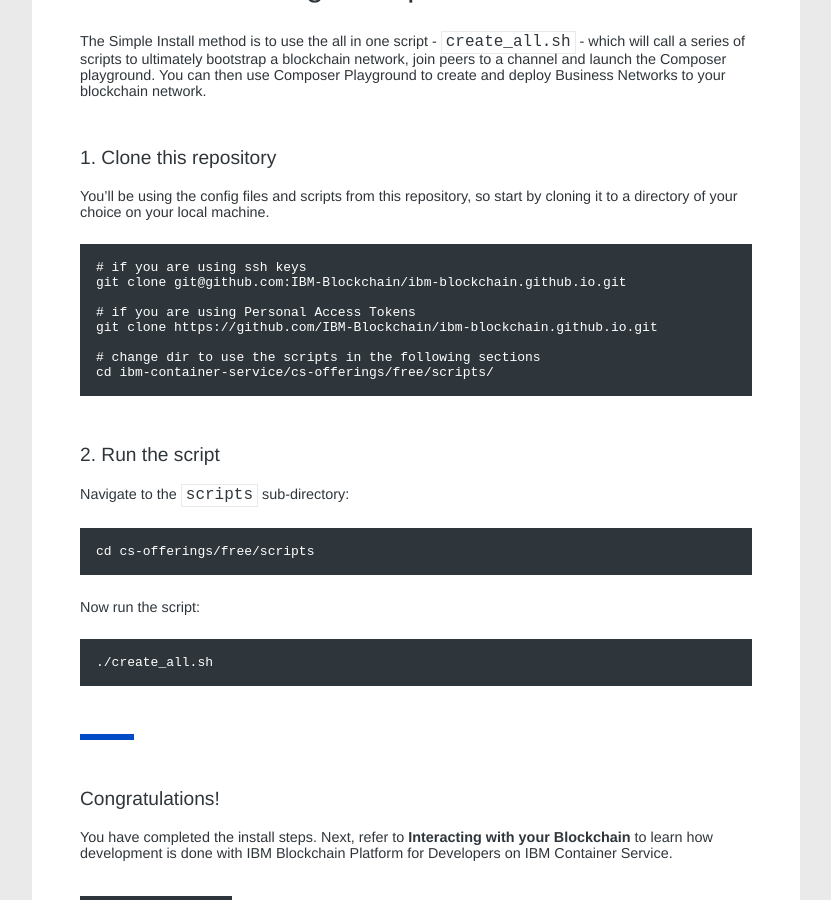
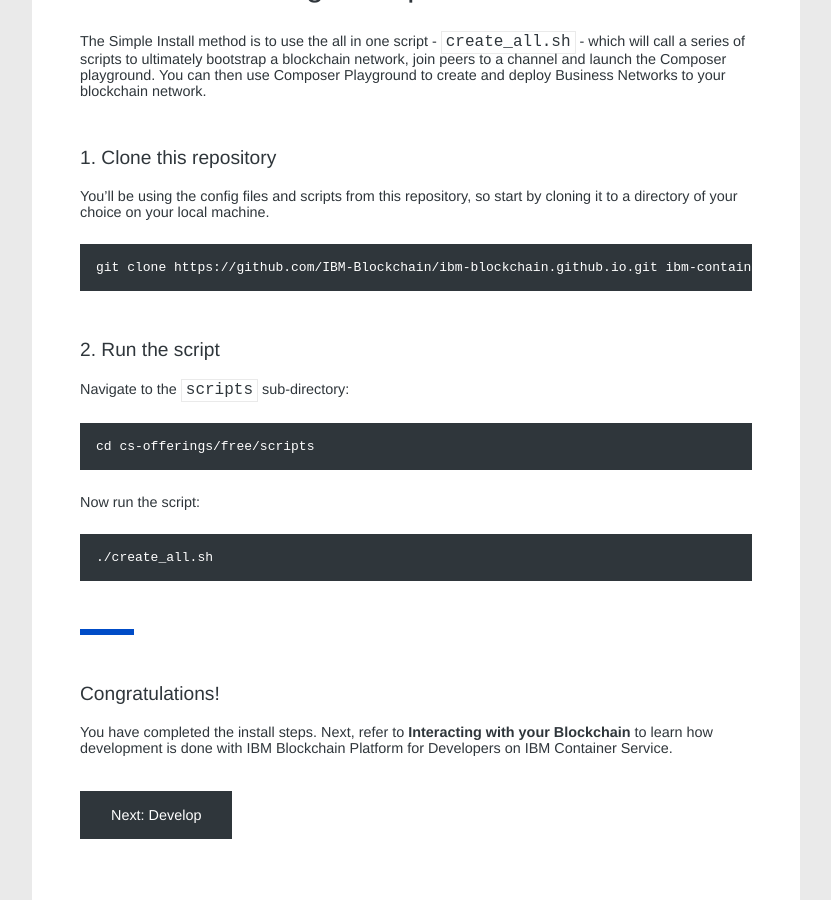
Before and after one commit to IBM-Blockchain-Archive/ibm-blockchain.github.io, a Jekyll site: the page built from _pages/02_Simple Install.md, in a window 1280 px wide and 900 px high, scrolled down 632 px. Shown: the whole window, without its empty margins (258-1089 px from the left). Built offline with Jekyll 4.4.1, drawn with Linux system fonts in a browser that asks for light colours; some web fonts are replaced.

Commit message:
changing the git clone instruction for public github

````diff
--- a/_pages/02_Simple Install.md
+++ b/_pages/02_Simple Install.md
@@ -20,14 +20,7 @@
 You'll be using the config files and scripts from this repository, so start by cloning it to a directory of your choice on your local machine.
 
 ```bash
-# if you are using ssh keys
-git clone git@github.com:IBM-Blockchain/ibm-blockchain.github.io.git
-
-# if you are using Personal Access Tokens
-git clone https://github.com/IBM-Blockchain/ibm-blockchain.github.io.git
-
-# change dir to use the scripts in the following sections
-cd ibm-container-service/cs-offerings/free/scripts/
+git clone https://github.com/IBM-Blockchain/ibm-blockchain.github.io.git ibm-container-service
 ```
 
 ### 2. Run the script
````
